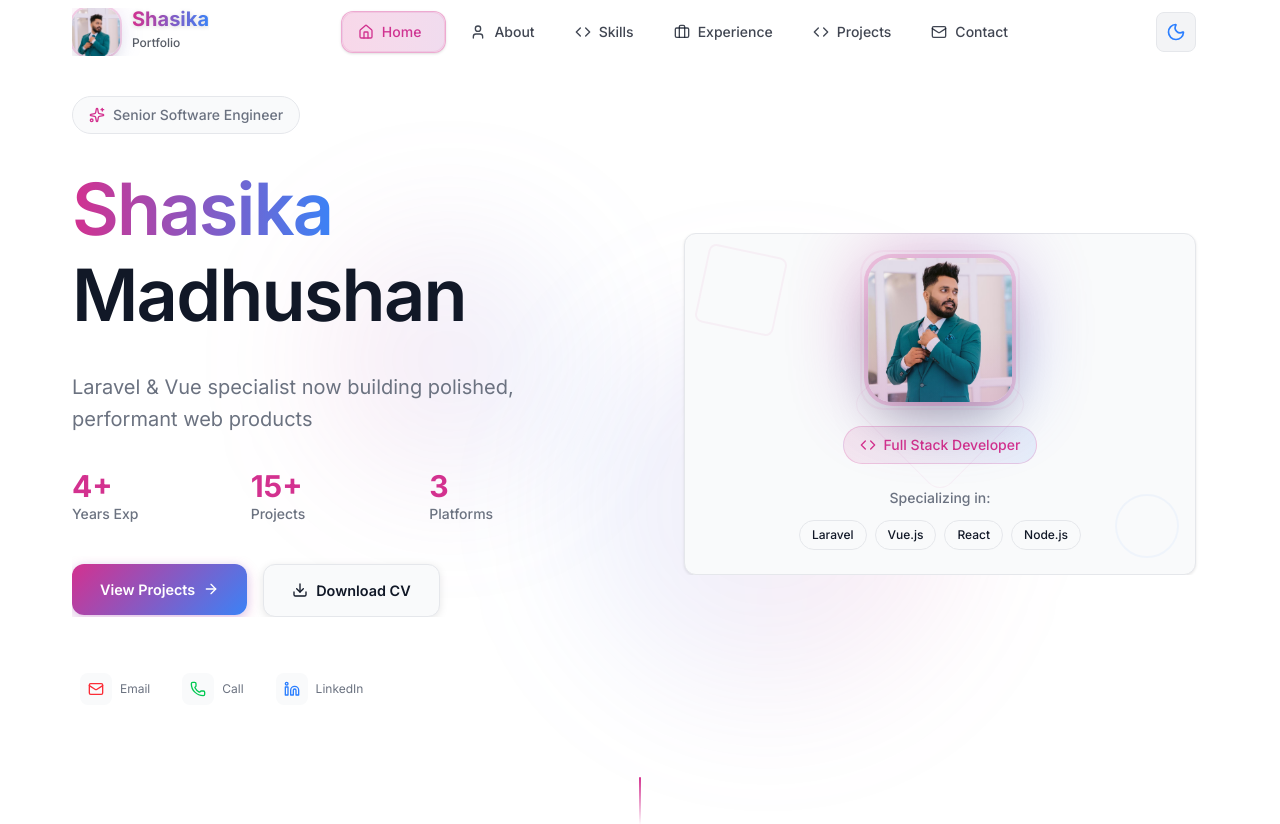
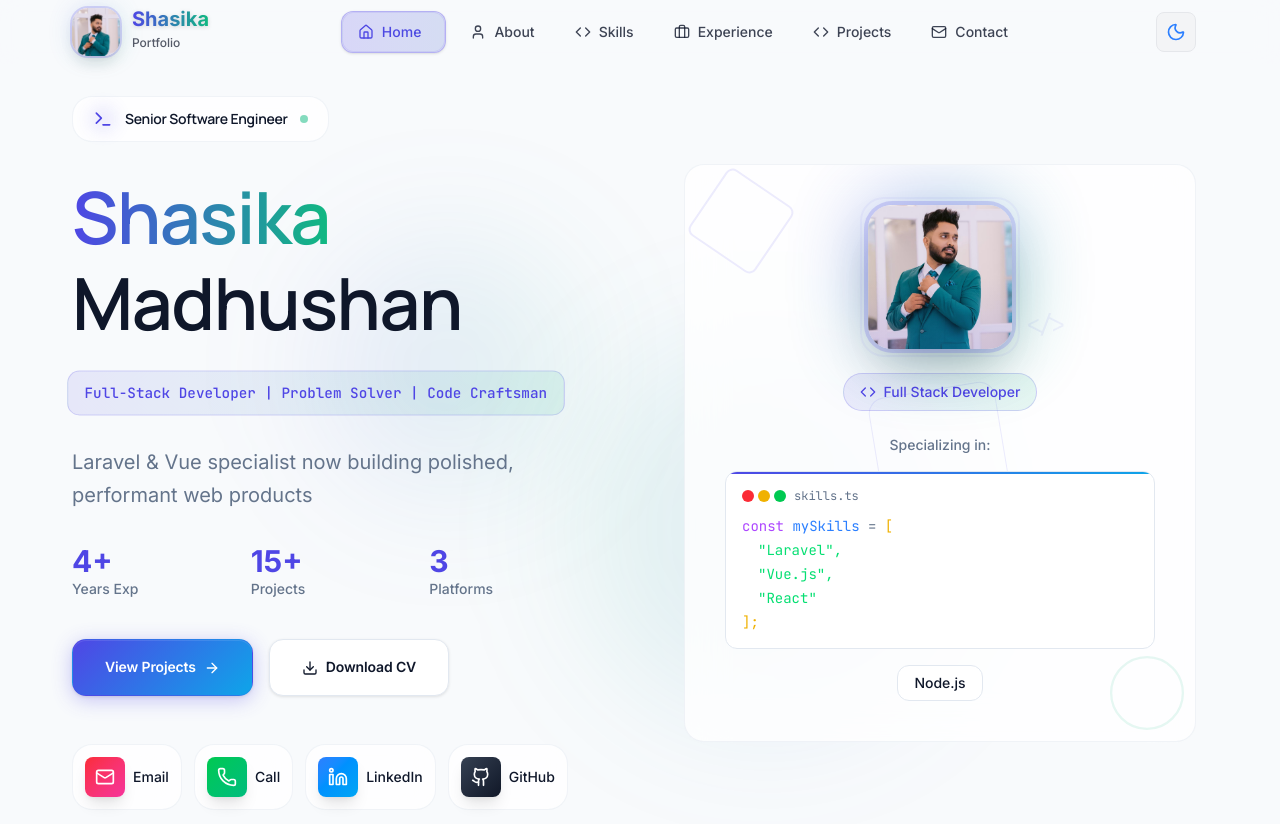
Before and after one commit to Shasika/portfolio, a Next.js app: page / in a window 1280 px wide. Shown: the top 824 px of the page. Built offline with nearby package versions, Linux system fonts and the light colour scheme.

Commit message:
theme improvements

```diff
--- a/src/app/globals.css
+++ b/src/app/globals.css
@@ -1,44 +1,55 @@
-@import url('https://fonts.googleapis.com/css2?family=Inter:ital,opsz,wght@0,14..32,100..900;1,14..32,100..900&display=swap');
+@import url('https://fonts.googleapis.com/css2?family=Inter:ital,opsz,wght@0,14..32,100..900;1,14..32,100..900&family=JetBrains+Mono:ital,wght@0,100..800;1,100..800&family=Manrope:wght@200..800&display=swap');
 @import "tailwindcss";
 
 :root {
-  --bg: 255 255 255;
-  --fg: 17 24 39;
-  --surface: 249 250 251;
-  --surface-hover: 243 244 246;
-  --primary: 211 49 143;
-  --primary-hover: 190 24 93;
-  --border: 229 231 235;
-  --border-hover: 209 213 219;
-  --muted: 107 114 128;
-  --accent: 59 130 246;
+  /* Modern Software Engineer Theme - Light Mode */
+  --bg: 248 250 252;
+  --fg: 15 23 42;
+  --surface: 255 255 255;
+  --surface-hover: 248 250 252;
+  --primary: 79 70 229; /* Professional indigo */
+  --primary-hover: 67 56 202;
+  --secondary: 14 165 233; /* Tech blue */
+  --accent: 16 185 129; /* Success green */
+  --border: 226 232 240;
+  --border-hover: 203 213 225;
+  --muted: 100 116 139;
   --success: 34 197 94;
   --warning: 245 158 11;
+  --error: 239 68 68;
   --shadow: 0 0 0;
   --shadow-color: 0 0 0 / 0.1;
+  --gradient-primary: linear-gradient(135deg, rgb(79 70 229), rgb(14 165 233));
+  --gradient-secondary: linear-gradient(135deg, rgb(16 185 129), rgb(79 70 229));
+  --glass: rgba(255, 255, 255, 0.1);
 }
 
 .dark {
-  --bg: 9 9 11;
-  --fg: 250 250 250;
-  --surface: 24 24 27;
-  --surface-hover: 39 39 42;
-  --primary: 211 49 143;
-  --primary-hover: 236 72 153;
-  --border: 39 39 42;
-  --border-hover: 63 63 70;
-  --muted: 161 161 170;
-  --accent: 96 165 250;
+  /* Modern Software Engineer Theme - Dark Mode */
+  --bg: 2 6 23;
+  --fg: 248 250 252;
+  --surface: 15 23 42;
+  --surface-hover: 30 41 59;
+  --primary: 99 102 241; /* Bright indigo for dark mode */
+  --primary-hover: 129 140 248;
+  --secondary: 56 189 248; /* Bright blue */
+  --accent: 52 211 153; /* Bright green */
+  --border: 30 41 59;
+  --border-hover: 51 65 85;
+  --muted: 148 163 184;
   --success: 74 222 128;
   --warning: 251 191 36;
+  --error: 248 113 113;
   --shadow: 0 0 0;
-  --shadow-color: 0 0 0 / 0.3;
+  --shadow-color: 0 0 0 / 0.5;
+  --gradient-primary: linear-gradient(135deg, rgb(99 102 241), rgb(56 189 248));
+  --gradient-secondary: linear-gradient(135deg, rgb(52 211 153), rgb(99 102 241));
+  --glass: rgba(15, 23, 42, 0.1);
 }
 
 html {
   scroll-behavior: smooth;
   scroll-padding-top: 5rem;
-  overflow-x: hidden; /* Prevent horizontal scroll on html */
 }
 
 body {
@@ -49,9 +60,23 @@ body {
   line-height: 1.6;
   -webkit-font-smoothing: antialiased;
   -moz-osx-font-smoothing: grayscale;
-  overflow-x: hidden; /* Prevent horizontal scroll on body */
-  width: 100%;
-  max-width: 100vw; /* Ensure body doesn't exceed viewport width */
+  transition: background-color 0.3s ease, color 0.3s ease;
+}
+
+/* Font families for different contexts */
+.font-display {
+  font-family: 'Manrope', 'Inter', sans-serif;
+  font-weight: 600;
+  letter-spacing: -0.02em;
+}
+
+.font-mono {
+  font-family: 'JetBrains Mono', 'Fira Code', 'Monaco', monospace;
+  font-feature-settings: 'liga' 1, 'calt' 1;
+}
+
+.font-body {
+  font-family: 'Inter', sans-serif;
 }
 
 /* Enhanced mobile touch targets and optimizations */
@@ -133,21 +158,26 @@ h1, h2, h3, h4, h5, h6 {
   align-items: center;
   justify-content: center;
   gap: 0.5rem;
-  border-radius: 0.75rem;
-  padding: 0.875rem 1.75rem;
-  font-size: 0.9rem;
+  border-radius: 0.875rem;
+  padding: 1rem 2rem;
+  font-size: 0.875rem;
   font-weight: 600;
+  font-family: 'Inter', sans-serif;
+  letter-spacing: -0.01em;
   transition: all 0.3s cubic-bezier(0.4, 0, 0.2, 1);
-  background: linear-gradient(135deg, rgb(var(--primary)), rgb(var(--accent)));
+  background: var(--gradient-primary);
   color: white;
-  box-shadow: 0 4px 14px 0 rgb(var(--primary) / 0.25), 0 2px 8px 0 rgb(var(--accent) / 0.15);
+  box-shadow:
+    0 1px 3px 0 rgb(0 0 0 / 0.1),
+    0 4px 20px 0 rgb(var(--primary) / 0.3),
+    inset 0 1px 0 0 rgb(255 255 255 / 0.1);
   outline: none;
-  border: none;
+  border: 1px solid rgb(var(--primary) / 0.2);
   cursor: pointer;
   text-decoration: none;
   position: relative;
   overflow: hidden;
-  min-height: 44px; /* iOS touch target minimum */
+  min-height: 48px;
 }
 
 .btn-primary::before {
@@ -166,9 +196,12 @@ h1, h2, h3, h4, h5, h6 {
 }
 
 .btn-primary:hover {
-  background: linear-gradient(135deg, rgb(var(--primary-hover)), rgb(var(--accent)));
-  box-shadow: 0 8px 25px 0 rgb(var(--primary) / 0.4), 0 4px 12px 0 rgb(var(--accent) / 0.25);
-  transform: translateY(-2px) scale(1.02);
+  background: var(--gradient-primary);
+  box-shadow:
+    0 1px 3px 0 rgb(0 0 0 / 0.1),
+    0 8px 30px 0 rgb(var(--primary) / 0.4),
+    inset 0 1px 0 0 rgb(255 255 255 / 0.2);
+  transform: translateY(-1px) scale(1.01);
 }
 
 .btn-primary:focus {
@@ -181,26 +214,36 @@ h1, h2, h3, h4, h5, h6 {
   align-items: center;
   justify-content: center;
   gap: 0.5rem;
-  border-radius: 0.75rem;
-  padding: 0.875rem 1.75rem;
-  font-size: 0.9rem;
+  border-radius: 0.875rem;
+  padding: 1rem 2rem;
+  font-size: 0.875rem;
   font-weight: 600;
+  font-family: 'Inter', sans-serif;
+  letter-spacing: -0.01em;
   transition: all 0.3s cubic-bezier(0.4, 0, 0.2, 1);
   background: rgb(var(--surface));
   color: rgb(var(--fg));
   border: 1px solid rgb(var(--border));
   cursor: pointer;
   text-decoration: none;
-  min-height: 44px;
+  min-height: 48px;
   backdrop-filter: blur(10px);
-  box-shadow: 0 2px 8px 0 rgb(var(--shadow-color));
+  box-shadow:
+    0 1px 3px 0 rgb(0 0 0 / 0.1),
+    inset 0 1px 0 0 rgb(255 255 255 / 0.1);
+  position: relative;
+  overflow: hidden;
 }
 
 .btn-secondary:hover {
   background: rgb(var(--surface-hover));
-  border-color: rgb(var(--primary) / 0.3);
-  transform: translateY(-2px) scale(1.02);
-  box-shadow: 0 4px 16px 0 rgb(var(--shadow-color)), 0 2px 8px 0 rgb(var(--primary) / 0.1);
+  border-color: rgb(var(--primary) / 0.4);
+  color: rgb(var(--primary));
+  transform: translateY(-1px) scale(1.01);
+  box-shadow:
+    0 1px 3px 0 rgb(0 0 0 / 0.1),
+    0 8px 25px 0 rgb(var(--primary) / 0.15),
+    inset 0 1px 0 0 rgb(255 255 255 / 0.2);
 }
 
 .btn-ghost {
@@ -263,19 +306,19 @@ h1, h2, h3, h4, h5, h6 {
 }
 
 .section {
-  padding: 4rem 0;
+  padding: 2rem 0;
   position: relative;
 }
 
 @media (min-width: 768px) {
   .section {
-    padding: 5rem 0;
+    padding: 3rem 0;
   }
 }
 
 @media (min-width: 1024px) {
   .section {
-    padding: 6rem 0;
+    padding: 4rem 0;
   }
 }
 
@@ -339,11 +382,26 @@ h1, h2, h3, h4, h5, h6 {
 .card {
   background: rgb(var(--surface));
   border: 1px solid rgb(var(--border));
-  border-radius: 1rem;
+  border-radius: 1.25rem;
   padding: 1.5rem;
   transition: all 0.3s cubic-bezier(0.4, 0, 0.2, 1);
-  backdrop-filter: blur(10px);
-  box-shadow: 0 2px 8px 0 rgb(var(--shadow-color));
+  backdrop-filter: blur(20px);
+  box-shadow:
+    0 1px 3px 0 rgb(0 0 0 / 0.1),
+    0 4px 20px 0 rgb(var(--shadow-color)),
+    inset 0 1px 0 0 rgb(255 255 255 / 0.1);
+  position: relative;
+  overflow: hidden;
+}
+
+.card::before {
+  content: '';
+  position: absolute;
+  top: 0;
+  left: 0;
+  right: 0;
+  height: 1px;
+  background: linear-gradient(90deg, transparent, rgb(var(--primary) / 0.3), transparent);
 }
 
 @media (min-width: 768px) {
@@ -647,10 +705,7 @@ a:focus:not(.btn-primary):not(.btn-secondary) {
   max-width: 100%;
 }
 
-/* Specifically target flex and grid containers that might overflow */
-.grid, .flex {
-  overflow-x: hidden;
-}
+/* Removed problematic overflow-x: hidden from grid and flex containers */
 
 /* Only constrain width on elements that actually need it */
 img, video, iframe, embed, object {
@@ -658,20 +713,97 @@ img, video, iframe, embed, object {
   height: auto;
 }
 
-/* Custom scrollbar */
+/* Modern utility classes */
+.code-block {
+  background: rgb(var(--surface));
+  border: 1px solid rgb(var(--border));
+  border-radius: 0.75rem;
+  padding: 1rem;
+  font-family: 'JetBrains Mono', monospace;
+  font-size: 0.875rem;
+  line-height: 1.6;
+  overflow-x: auto;
+  position: relative;
+}
+
+.code-block::before {
+  content: '';
+  position: absolute;
+  top: 0;
+  left: 0;
+  right: 0;
+  height: 2px;
+  background: var(--gradient-primary);
+  border-radius: 0.75rem 0.75rem 0 0;
+}
+
+.tech-badge {
+  display: inline-flex;
+  align-items: center;
+  gap: 0.5rem;
+  padding: 0.5rem 1rem;
+  background: rgb(var(--surface));
+  border: 1px solid rgb(var(--border));
+  border-radius: 0.75rem;
+  font-size: 0.875rem;
+  font-weight: 500;
+  transition: all 0.2s ease;
+}
+
+.tech-badge:hover {
+  border-color: rgb(var(--primary) / 0.5);
+  background: rgb(var(--primary) / 0.05);
+  transform: translateY(-1px);
+}
+
+.glass-card {
+  background: rgba(var(--surface) / 0.8);
+  backdrop-filter: blur(20px);
+  border: 1px solid rgba(var(--border) / 0.5);
+  border-radius: 1.25rem;
+  box-shadow:
+    0 8px 32px rgba(var(--shadow-color) / 0.1),
+    inset 0 1px 0 rgba(255, 255, 255, 0.1);
+}
+
+.gradient-border {
+  position: relative;
+  background: rgb(var(--surface));
+  border-radius: 1rem;
+}
+
+.gradient-border::before {
+  content: '';
+  position: absolute;
+  inset: 0;
+  padding: 1px;
+  background: var(--gradient-primary);
+  border-radius: inherit;
+  mask: linear-gradient(#fff 0 0) content-box, linear-gradient(#fff 0 0);
+  mask-composite: exclude;
+}
+
+/* Enhanced scrollbar */
 ::-webkit-scrollbar {
-  width: 6px;
+  width: 8px;
+  height: 8px;
 }
 
 ::-webkit-scrollbar-track {
   background: rgb(var(--surface));
+  border-radius: 4px;
 }
 
 ::-webkit-scrollbar-thumb {
   background: rgb(var(--border));
-  border-radius: 3px;
+  border-radius: 4px;
+  transition: background 0.2s ease;
 }
 
 ::-webkit-scrollbar-thumb:hover {
   background: rgb(var(--primary));
 }
+
+::-webkit-scrollbar-corner {
+  background: rgb(var(--surface));
+}
--- a/src/components/HeroSection.tsx
+++ b/src/components/HeroSection.tsx
@@ -1,7 +1,7 @@
 'use client';
 
 import { motion } from 'framer-motion';
-import { ArrowRight, Download, Mail, Phone, Linkedin, Sparkles, Code } from 'lucide-react';
+import { ArrowRight, Download, Mail, Phone, Linkedin, Sparkles, Code, Terminal, Github, Globe } from 'lucide-react';
 import Image from 'next/image';
 import { usePersonal, useHomeStats } from '@/hooks/useJsonData';
 
@@ -47,7 +47,7 @@ export function HeroSection() {
   };
 
   return (
-    <section id="home" className="relative pt-20 pb-16 lg:pt-24 lg:pb-20 overflow-hidden">
+    <section id="home" className="relative pt-20 pb-8 lg:pt-24 lg:pb-12 overflow-hidden">
       {/* Background Elements */}
       <div className="absolute inset-0 -z-10">
         <div className="absolute top-1/4 left-1/4 w-64 h-64 bg-gradient-to-r from-[rgb(var(--primary))]/10 to-[rgb(var(--accent))]/10 rounded-full blur-3xl animate-float" />
@@ -63,27 +63,47 @@ export function HeroSection() {
             animate="visible"
             className="space-y-6 lg:space-y-8 lg:text-left text-center order-2 lg:order-1"
           >
-            {/* Badge */}
+            {/* Enhanced Badge */}
             <motion.div
               variants={itemVariants}
-              className="inline-flex items-center gap-2 px-4 py-2 rounded-full bg-[rgb(var(--surface))] border border-[rgb(var(--border))] text-sm font-medium text-muted lg:justify-start justify-center"
+              className="inline-flex items-center gap-3 px-5 py-3 rounded-2xl glass-card text-sm font-medium text-[rgb(var(--fg))] lg:justify-start justify-center group"
             >
-              <Sparkles className="w-4 h-4 text-[rgb(var(--primary))]" />
-              <span>{personal?.title}</span>
+              <div className="relative">
+                <Terminal className="w-5 h-5 text-[rgb(var(--primary))]" />
+                <div className="absolute -inset-1 bg-[rgb(var(--primary))]/20 rounded-full blur-sm animate-pulse" />
+              </div>
+              <span className="font-display">{personal?.title}</span>
+              <div className="w-2 h-2 bg-[rgb(var(--accent))] rounded-full animate-pulse" />
             </motion.div>
 
             {/* Name & Title */}
-            <motion.div variants={itemVariants} className="space-y-3 lg:space-y-4">
-              <h1 className="text-4xl sm:text-5xl lg:text-6xl xl:text-7xl font-bold tracking-tight leading-tight">
+            <motion.div variants={itemVariants} className="space-y-4 lg:space-y-6">
+              <h1 className="font-display text-4xl sm:text-5xl lg:text-6xl xl:text-7xl font-bold tracking-tight leading-tight">
                 <span className="block">
-                  <span className="gradient-text">
+                  <span className="gradient-text relative">
                     {personal?.name.split(' ')[0]}
+                    <motion.span
+                      className="absolute -top-2 -right-8 text-2xl"
+                      animate={{ rotate: [0, 10, -10, 0] }}
+                      transition={{ duration: 2, repeat: Infinity, repeatDelay: 3 }}
+                    >
+                      👨‍💻
+                    </motion.span>
                   </span>
                 </span>
                 <span className="block text-[rgb(var(--fg))]">
                   {personal?.name.split(' ')[1]}
                 </span>
               </h1>
+              <motion.div
+                className="inline-block px-4 py-2 rounded-xl bg-gradient-to-r from-[rgb(var(--primary))]/10 to-[rgb(var(--accent))]/10 border border-[rgb(var(--primary))]/20"
+                animate={{ scale: [1, 1.02, 1] }}
+                transition={{ duration: 2, repeat: Infinity }}
+              >
+                <span className="font-mono text-sm font-medium text-[rgb(var(--primary))]">
+                  Full-Stack Developer | Problem Solver | Code Craftsman
+                </span>
+              </motion.div>
             </motion.div>
 
             {/* Subtitle */}
@@ -139,29 +159,40 @@ export function HeroSection() {
               </motion.a>
             </motion.div>
 
-            {/* Contact Links */}
+            {/* Enhanced Contact Links */}
             <motion.div
               variants={itemVariants}
-              className="flex items-center lg:justify-start justify-center gap-4 pt-4"
+              className="flex items-center lg:justify-start justify-center gap-3 pt-4"
             >
               {[
                 {
                   href: `mailto:${personal?.email}`,
                   icon: Mail,
                   label: 'Email',
-                  color: 'text-red-500'
+                  color: 'from-red-500 to-pink-500',
+                  bg: 'bg-red-500/10'
                 },
                 {
                   href: `tel:${personal?.phone}`,
                   icon: Phone,
                   label: 'Call',
-                  color: 'text-green-500'
+                  color: 'from-green-500 to-emerald-500',
+                  bg: 'bg-green-500/10'
                 },
                 {
                   href: personal?.linkedin,
                   icon: Linkedin,
                   label: 'LinkedIn',
-                  color: 'text-blue-500',
+                  color: 'from-blue-500 to-sky-500',
+                  bg: 'bg-blue-500/10',
+                  external: true
+                },
+                {
+                  href: personal?.github || '#',
+                  icon: Github,
+                  label: 'GitHub',
+                  color: 'from-gray-700 to-gray-900',
+                  bg: 'bg-gray-500/10',
                   external: true
                 }
               ].map((contact, index) => (
@@ -170,18 +201,21 @@ export function HeroSection() {
                   href={contact.href}
                   target={contact.external ? "_blank" : undefined}
                   rel={contact.external ? "noopener noreferrer" : undefined}
-                  className="group flex items-center gap-2 p-2 rounded-lg hover:bg-[rgb(var(--surface))]/50 transition-all duration-200"
-                  whileHover={{ y: -2 }}
+                  className={`group relative flex items-center gap-2 p-3 rounded-xl glass-card hover:scale-105 transition-all duration-300 ${contact.bg}`}
+                  whileHover={{ y: -3 }}
+                  whileTap={{ scale: 0.95 }}
                   initial={{ opacity: 0, y: 20 }}
                   animate={{ opacity: 1, y: 0 }}
                   transition={{ delay: 1.2 + (index * 0.1) }}
                 >
-                  <div className={`w-8 h-8 rounded-lg bg-[rgb(var(--surface))] flex items-center justify-center group-hover:scale-110 transition-transform duration-200 ${contact.color}`}>
-                    <contact.icon className="w-4 h-4" />
+                  <div className={`w-10 h-10 rounded-lg bg-gradient-to-br ${contact.color} flex items-center justify-center text-white shadow-lg`}>
+                    <contact.icon className="w-5 h-5" />
                   </div>
-                  <span className="text-xs text-muted group-hover:text-[rgb(var(--fg))] transition-colors duration-200 hidden lg:block">
+                  <span className="text-sm font-medium text-[rgb(var(--fg))] group-hover:text-[rgb(var(--primary))] transition-colors duration-200 hidden lg:block">
                     {contact.label}
                   </span>
+                  {/* Hover glow effect */}
+                  <div className={`absolute inset-0 rounded-xl bg-gradient-to-br ${contact.color} opacity-0 group-hover:opacity-20 blur-xl transition-opacity duration-300 -z-10`} />
                 </motion.a>
               ))}
             </motion.div>
@@ -198,13 +232,40 @@ export function HeroSection() {
               variants={itemVariants}
               className="relative w-full max-w-md lg:max-w-lg"
             >
-              {/* Main Visual Card */}
-              <div className="card-hover p-8 lg:p-10 text-center relative overflow-hidden">
-                {/* Background Pattern */}
-                <div className="absolute inset-0 opacity-5">
-                  <div className="absolute top-4 left-4 w-20 h-20 border-2 border-[rgb(var(--primary))] rounded-lg rotate-12" />
-                  <div className="absolute bottom-4 right-4 w-16 h-16 border-2 border-[rgb(var(--accent))] rounded-full" />
-                  <div className="absolute top-1/2 left-1/2 transform -translate-x-1/2 -translate-y-1/2 w-32 h-32 border border-[rgb(var(--primary))] rounded-2xl rotate-45" />
+              {/* Enhanced Visual Card */}
+              <div className="glass-card p-8 lg:p-10 text-center relative overflow-hidden">
+                {/* Animated Background Pattern */}
+                <div className="absolute inset-0 opacity-10">
+                  <motion.div
+                    className="absolute top-4 left-4 w-20 h-20 border-2 border-[rgb(var(--primary))] rounded-lg"
+                    animate={{ rotate: 360 }}
+                    transition={{ duration: 20, repeat: Infinity, ease: "linear" }}
+                  />
+                  <motion.div
+                    className="absolute bottom-4 right-4 w-16 h-16 border-2 border-[rgb(var(--accent))] rounded-full"
+                    animate={{ scale: [1, 1.2, 1] }}
+                    transition={{ duration: 3, repeat: Infinity }}
+                  />
+                  <motion.div
+                    className="absolute top-1/2 left-1/2 transform -translate-x-1/2 -translate-y-1/2 w-32 h-32 border border-[rgb(var(--primary))] rounded-2xl"
+                    animate={{ rotate: -360 }}
+                    transition={{ duration: 25, repeat: Infinity, ease: "linear" }}
+                  />
+                  {/* Code symbols */}
+                  <motion.div
+                    className="absolute top-1/4 right-1/4 text-[rgb(var(--primary))] text-2xl font-mono"
+                    animate={{ opacity: [0.3, 0.7, 0.3] }}
+                    transition={{ duration: 2, repeat: Infinity }}
+                  >
+                    {'</>'}
+                  </motion.div>
+                  <motion.div
+                    className="absolute bottom-1/3 left-1/3 text-[rgb(var(--accent))] text-xl font-mono"
+                    animate={{ opacity: [0.7, 0.3, 0.7] }}
+                    transition={{ duration: 2.5, repeat: Infinity }}
+                  >
+                    {'{}'}
+                  </motion.div>
                 </div>
 
                 {/* Content */}
@@ -239,19 +300,53 @@ export function HeroSection() {
                     </span>
                   </div>
 
-                  {/* Key Skills */}
-                  <div className="space-y-3">
+                  {/* Key Skills with Code Style */}
+                  <div className="space-y-4">
                     <div className="text-sm font-medium text-muted">
                       {homeStats?.specialization.text}
                     </div>
+
+                    {/* Code-style skill display */}
+                    <div className="code-block text-left">
+                      <div className="flex items-center gap-2 mb-3">
+                        <div className="flex gap-1">
+                          <div className="w-3 h-3 bg-red-500 rounded-full"></div>
+                          <div className="w-3 h-3 bg-yellow-500 rounded-full"></div>
+                          <div className="w-3 h-3 bg-green-500 rounded-full"></div>
+                        </div>
+                        <span className="text-xs text-muted font-mono">skills.ts</span>
+                      </div>
+                      <div className="space-y-1 text-sm">
+                        <div className="text-[rgb(var(--muted))]">
+                          <span className="text-purple-500">const</span>{' '}
+                          <span className="text-blue-500">mySkills</span>{' '}
+                          <span className="text-[rgb(var(--muted))]">=</span>{' '}
+                          <span className="text-yellow-500">[</span>
+                        </div>
+                        {homeStats?.specialization.skills.slice(0, 3).map((skill, index) => (
+                          <motion.div
+                            key={skill}
+                            initial={{ opacity: 0, x: 20 }}
+                            animate={{ opacity: 1, x: 0 }}
+                            transition={{ delay: 1.5 + (index * 0.2) }}
+                            className="pl-4 text-green-400"
+                          >
+                            "{skill}"{index < 2 ? ',' : ''}
+                          </motion.div>
+                        ))}
+                        <div className="text-yellow-500">];</div>
+                      </div>
+                    </div>
+
+                    {/* Regular skill badges for remaining skills */}
                     <div className="flex flex-wrap gap-2 justify-center">
-                      {homeStats?.specialization.skills.map((skill, index) => (
+                      {homeStats?.specialization.skills.slice(3).map((skill, index) => (
                         <motion.span
                           key={skill}
                           initial={{ opacity: 0, scale: 0.8 }}
                           animate={{ opacity: 1, scale: 1 }}
-                          transition={{ delay: 1.5 + (index * 0.1) }}
-                          className="chip text-xs bg-gradient-to-r from-[rgb(var(--primary))]/5 to-[rgb(var(--accent))]/5 border-[rgb(var(--primary))]/20"
+                          transition={{ delay: 2.1 + (index * 0.1) }}
+                          className="tech-badge text-xs"
                         >
                           {skill}
                         </motion.span>
@@ -268,7 +363,7 @@ export function HeroSection() {
         {/* Scroll Indicator */}
         <motion.div
           variants={floatVariants}
-          className="flex justify-center pt-12 lg:pt-16"
+          className="flex justify-center pt-6 lg:pt-8"
         >
           <div className="flex flex-col items-center gap-2">
             <div className="w-0.5 h-12 bg-gradient-to-b from-[rgb(var(--primary))] to-transparent rounded-full" />
```
